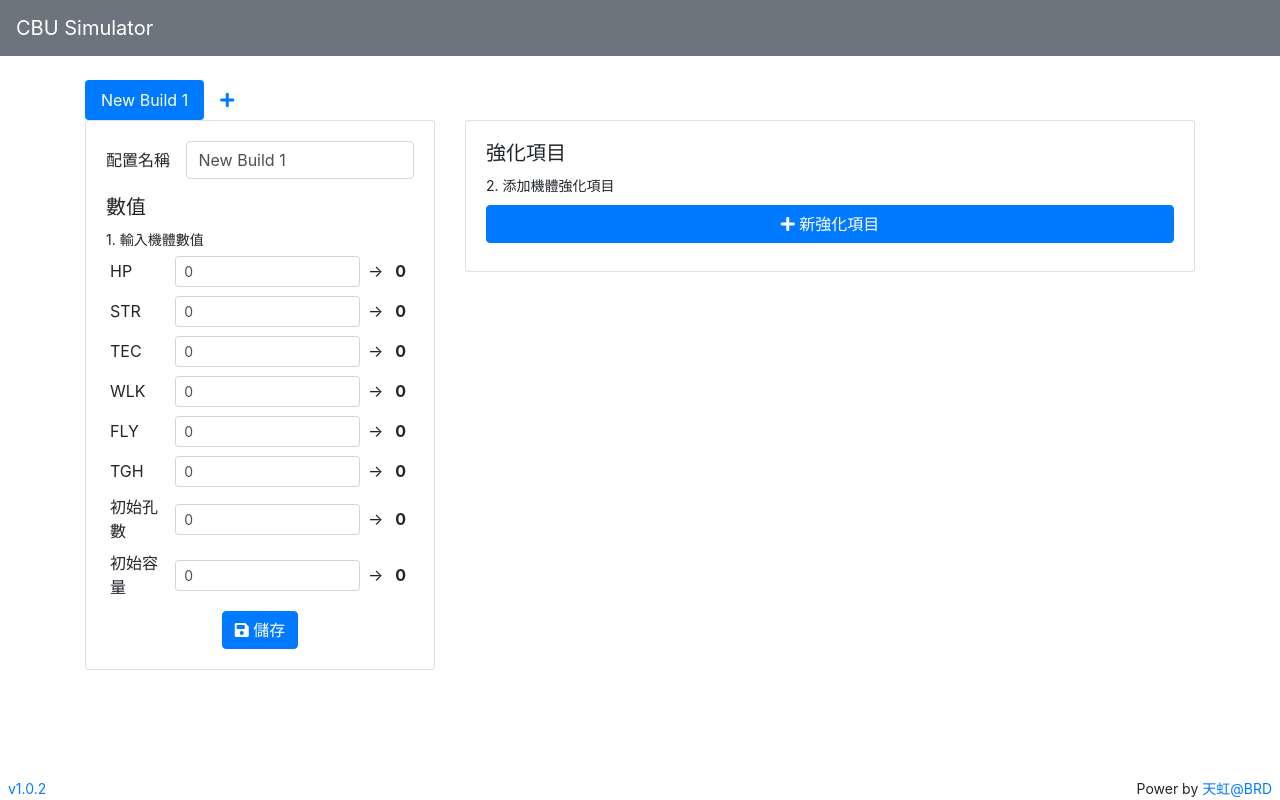
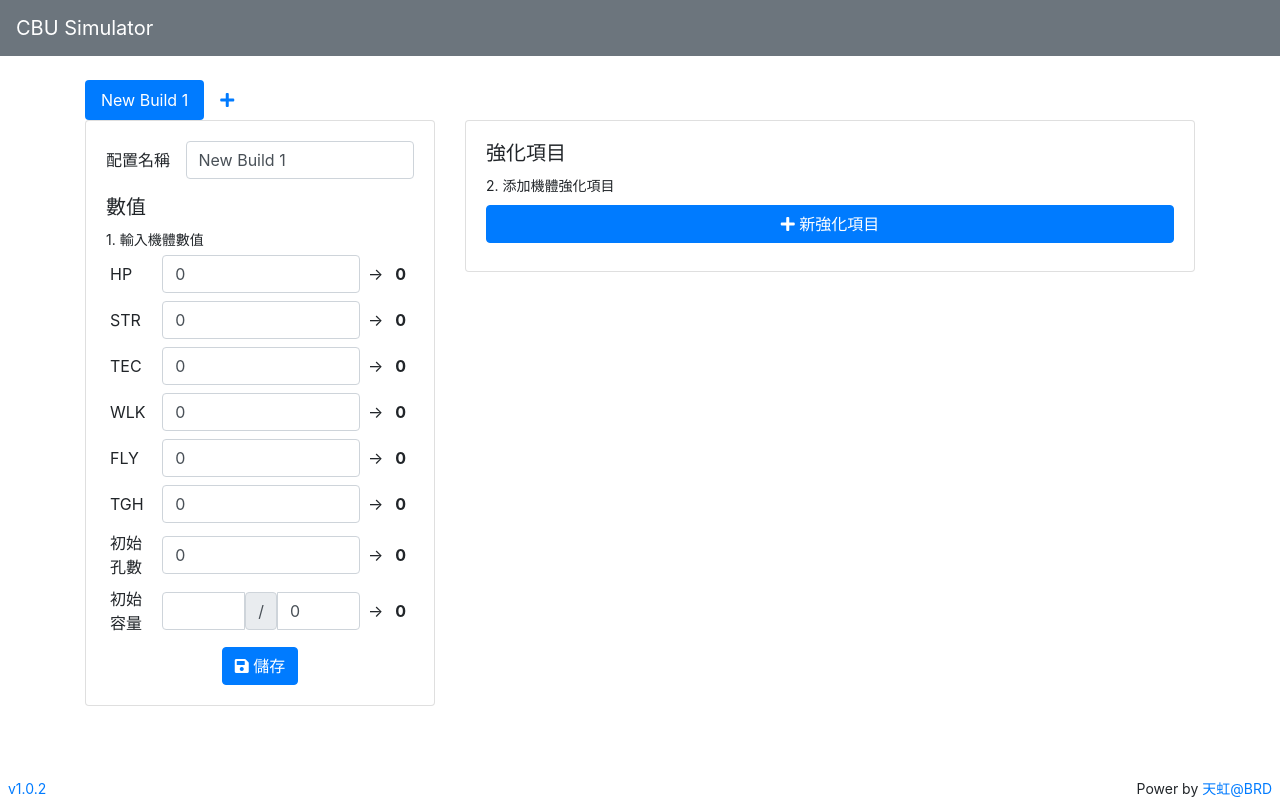
Before and after one commit to wcqiter/cb-build-simulator, a Vue app: page / in a window 1280 px wide. Built offline with nearby package versions, Linux system fonts and the light colour scheme.

Commit message:
v1.0.2 Fix

```diff
--- a/src/data/options.js
+++ b/src/data/options.js
@@ -698,7 +698,7 @@ export default [
   {
     "cat": ["main"],
     "name": "頂級射程",
-    "cost": 10,
+    "cost": 30,
     "effect": {}
   },
   {
--- /dev/null
+++ b/src/data/stat.json
@@ -0,0 +1,11 @@
+{
+  "hp": 0,
+  "str": 0,
+  "tec": 0,
+  "wlk": 0,
+  "fly": 0,
+  "tgh": 0,
+  "slot": 0,
+  "capa": 0,
+  "cost": 0
+}
--- a/src/views/Simulator.vue
+++ b/src/views/Simulator.vue
@@ -37,17 +37,29 @@
           <h5 class="mb-2">數值</h5>
           <small>1. 輸入機體數值</small>
           <table>
-            <tr v-for="(key, i) in Object.keys(defaultStat)" :key="i">
+            <tr v-for="(key, i) in Object.keys(defaultStat).filter(i => i !== 'cost')" :key="i">
               <td>{{cat[key]}}</td>
-              <td>
+              <td v-if="key === 'capa'">
+                <b-input-group>
+                <b-form-input
+                  type="number"
+                  v-model.number="defaultStat['cost']"
+                  />
+                <b-input-group-text>/</b-input-group-text>
+                <b-form-input
+                  type="number"
+                  v-model.number="defaultStat['capa']"
+                  />
+                </b-input-group>
+              </td>
+              <td v-else>
                 <b-form-input
                   type="number"
                   v-model.number="defaultStat[key]"
-                  size="sm"
                   />
               </td>
               <td>→</td>
-              <td class="td-result">{{finalData[key]}}</td>
+              <td class="td-result">{{finalData[key === 'capa' ? 'finalCapa' : key]}}</td>
             </tr>
           </table>
           <div class="mt-2" style="text-align: center" v-if="storageUsed">
@@ -99,10 +111,10 @@
                 class="col-5"
                 label="強化項目"
                 >
-                <b-select
+                <b-form-select
+                  v-model="mod[i].key"
                   size="sm"
-                  v-model="mod[i].key"
-                  :options="options(mod[i].cat)"
+                  :options="options[mod[i].cat]"
                   v-if="mod[i].cat"
                   />
                 <b-form-input
@@ -135,6 +147,7 @@
 import options from '@/data/options.js'
 import cat from '@/data/cat.js'
 import defaultModData from '@/data/mod.json'
+import defaultStat from '@/data/stat.json'
 
 export default {
   name: 'Simulator',
@@ -168,7 +181,7 @@ export default {
         // Save oldValue
         if(this.initialized) {
           window.localStorage.setItem('cb-build-' + this.tabs[oldValue].id, JSON.stringify({
-            stat: this.defaultStat,
+            stat: Object.assign({}, this.deepCopy(defaultStat), this.deepCopy(this.defaultStat)),
             mod: this.mod,
             name: this.tabs[oldValue].name
           }))
@@ -181,7 +194,7 @@ export default {
           var temp = JSON.parse(storageData);
           var stat = temp.stat;
           var mod = temp.mod;
-          this.defaultStat = this.deepCopy(stat);
+          this.defaultStat = Object.assign({}, this.deepCopy(defaultStat), this.deepCopy(stat));
           this.mod = this.deepCopy(mod);
           console.log("Loaded build " + this.tabs[newValue].name);
         }
@@ -200,7 +213,7 @@ export default {
     },
 
     finalData() {
-      var data = this.deepCopy(this.defaultStat);
+      var data = Object.assign({}, this.deepCopy(defaultStat), this.deepCopy(this.defaultStat));
       this.mod.forEach(item => {
         var opt = this.findOptionByName(item.key);
         if(opt) {
@@ -211,6 +224,7 @@ export default {
           });
         }
       })
+      data['finalCapa'] = data['capa'] - data['cost'];
       return data;
     },
     catOptions() {
@@ -227,6 +241,26 @@ export default {
         });
       });
       return arr;
+    },
+    options() {
+      var obj = {};
+      this.catOptions.forEach(cat => {
+        obj[cat.value] = [];
+      })
+      options.forEach(op => {
+        var arr = ['cost ' + op.cost];
+        Object.keys(op.effect).forEach(key => {
+          var ef = op.effect[key] < 0 ? op.effect[key] : '+' + op.effect[key];
+          arr.push(key + ef);
+        });
+        op.cat.forEach(cat => {
+          obj[cat].push({
+            text: op.name + ' (' + arr.join(' ,') + ')',
+            value: op.name
+          });
+        })
+      });
+      return obj;
     },
   },
   methods: {
@@ -268,7 +302,7 @@ export default {
             var temp = JSON.parse(storageData);
             var stat = temp.stat;
             var mod = temp.mod;
-            this.defaultStat = this.deepCopy(stat);
+            this.defaultStat = Object.assign({}, this.deepCopy(defaultStat), this.deepCopy(stat));
             this.mod = this.deepCopy(mod);
             console.log("Loaded build " + this.tabs[this.tab].name);
           }
@@ -306,54 +340,6 @@ export default {
         return null;
       }
     },
-    options(cat) {
-      if(cat === '' || cat === null) {
-        return [
-          {
-            text: "先選擇類別",
-            value: ''
-          }
-        ]
-      } else {
-        return options.filter(op => op.cat.includes(cat)).map(op => {
-          var arr = ['cost ' + op.cost];
-          Object.keys(op.effect).forEach(key => {
-            var ef = op.effect[key] < 0 ? op.effect[key] : '+' + op.effect[key];
-            arr.push(key + ef);
-          });
-          return {
-            text: op.name + ' (' + arr.join(' ,') + ')',
-            value: op.name
-          }
-        });
-      }
-      /*var opts = [];
-
-      options.forEach(op => {
-        op.cat.forEach(c => {
-          var index = opts.findIndex(k => k.label === this.cat[c]);
-          if(index === -1) {
-            opts.push({
-              label: this.cat[c],
-              options: []
-            })
-          }
-
-          var j = opts.findIndex(k => k.label === this.cat[c]);
-          var arr = ['cost ' + op.cost];
-          Object.keys(op.effect).forEach(key => {
-            var ef = op.effect[key] < 0 ? op.effect[key] : '+' + op.effect[key];
-            arr.push(key + ef);
-          });
-          opts[j].options.push({
-            text: op.name + ' (' + arr.join(' ,') + ')',
-            value: op.name
-          });
-        })
-        })
-      })
-      return opts;*/
-    },
     onErrorStorage() {
       this.$bvToast.toast("你的瀏覽器不支持LocalStorage，無法儲存配置。", {
         variant: 'danger',
@@ -373,7 +359,7 @@ export default {
     onSave() {
       if(this.storageUsed) {
         window.localStorage.setItem('cb-build-' + this.tabs[this.tab].id, JSON.stringify({
-          stat: this.defaultStat,
+          stat: Object.assign({}, this.deepCopy(defaultStat), this.deepCopy(this.defaultStat)),
           mod: this.mod,
           name: this.tabs[this.tab].name
         }))
@@ -411,7 +397,7 @@ export default {
         var temp = JSON.parse(storageData);
         var stat = temp.stat;
         var mod = temp.mod;
-        this.defaultStat = this.deepCopy(stat);
+        this.defaultStat = Object.assign({}, this.deepCopy(defaultStat), this.deepCopy(stat));
         this.mod = this.deepCopy(mod);
         console.log("Loaded build " + this.tabs[newValue].name);
       }
@@ -420,7 +406,6 @@ export default {
   mounted() {
     this.initData();
     this.$nextTick(() => {
-      this.computedOptions = this.deepCopy(this.options());
       this.ready = true;
     })
   },
```
Also changed, not shown: 7 other files (tests, documents, lock files or other folders).
